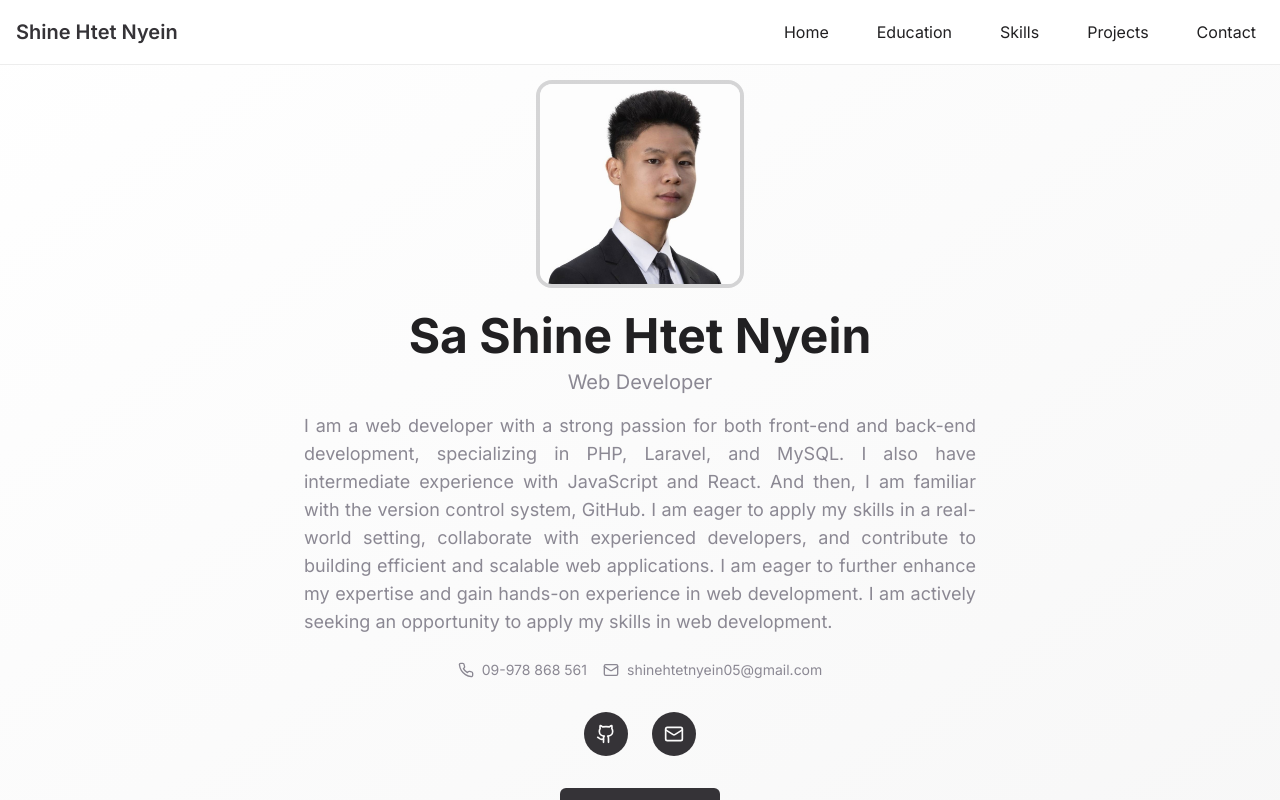
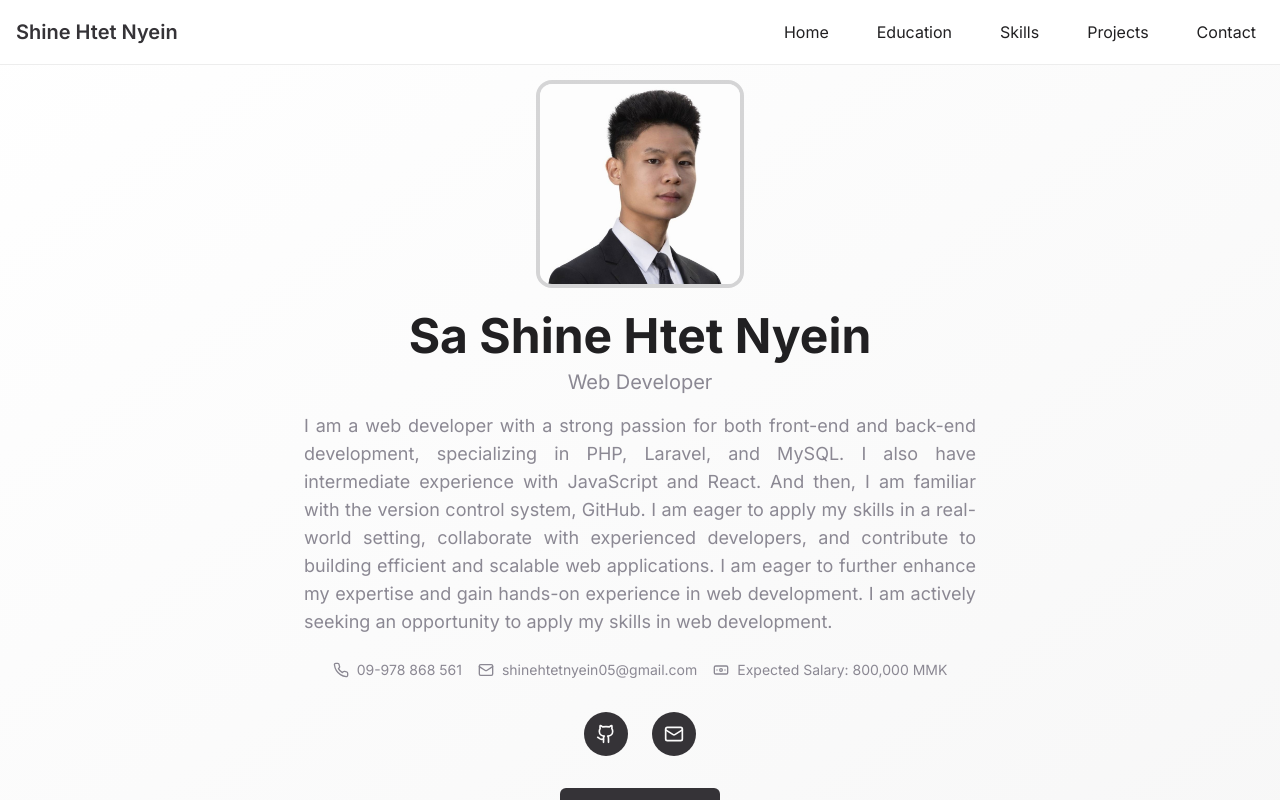
Before and after one commit to shinehtetnyein/shinehtetnyein, a React (Vite) app: page / in a window 1280 px wide. Shown: the top 800 px of the page. Built offline with nearby package versions, Linux system fonts and the light colour scheme; what @radix-ui/themes would draw is missing.

Commit message:
20.3.2026 update salary

```diff
--- a/src/components/Banner.tsx
+++ b/src/components/Banner.tsx
@@ -1,6 +1,6 @@
 import React from 'react';
 import { motion } from 'framer-motion';
-import { Github, Linkedin, Mail, Phone } from 'lucide-react';
+import { Github, Linkedin, Mail, Phone, Banknote } from 'lucide-react';
 import profile_image from '../assets/profile_image.jpg';
 const Banner = () => {
   return (
@@ -15,10 +15,10 @@ const Banner = () => {
           >
             <div>
               <img
-              src={profile_image}
-              alt="Professional headshot of Shine Htet Nyein"
-              className="w-52 h-52 rounded-2xl mx-auto mb-6 border-4 border-primary/20"
-            />
+                src={profile_image}
+                alt="Professional headshot of Shine Htet Nyein"
+                className="w-52 h-52 rounded-2xl mx-auto mb-6 border-4 border-primary/20"
+              />
             </div>
             <h1 className="text-4xl md:text-5xl font-bold text-foreground mb-2">
               Sa Shine Htet Nyein
@@ -31,7 +31,7 @@ const Banner = () => {
               I am a web developer with a strong passion for both front-end and back-end development, specializing in PHP, Laravel, and MySQL. I also have intermediate experience with JavaScript and React. And then, I am familiar with the version control system, GitHub. I am eager to apply my skills in a real-world setting, collaborate with experienced developers, and contribute to building efficient and scalable web applications. I am eager to further enhance my expertise and gain hands-on experience in web development. I am actively seeking an opportunity to apply my skills in web development.
             </p>
 
-            <div className="flex items-center justify-center space-x-4 text-sm text-muted-foreground mb-6">
+            <div className="flex flex-wrap items-center justify-center gap-4 text-sm text-muted-foreground mb-6">
               <div className="flex items-center space-x-2">
                 <Phone size={16} />
                 <span>09-978 868 561</span>
@@ -41,6 +41,10 @@ const Banner = () => {
                 <a href="mailto:shinehtetnyein05@gmail.com" className="hover:text-primary focus:outline-none focus:ring-2 focus:ring-ring focus:ring-offset-2">
                   shinehtetnyein05@gmail.com
                 </a>
+              </div>
+              <div className="flex items-center space-x-2">
+                <Banknote size={16} />
+                <span>Expected Salary: 800,000 MMK</span>
               </div>
             </div>
           </motion.div>
```
Also changed, not shown: 1 other file (tests, documents, lock files or other folders).
